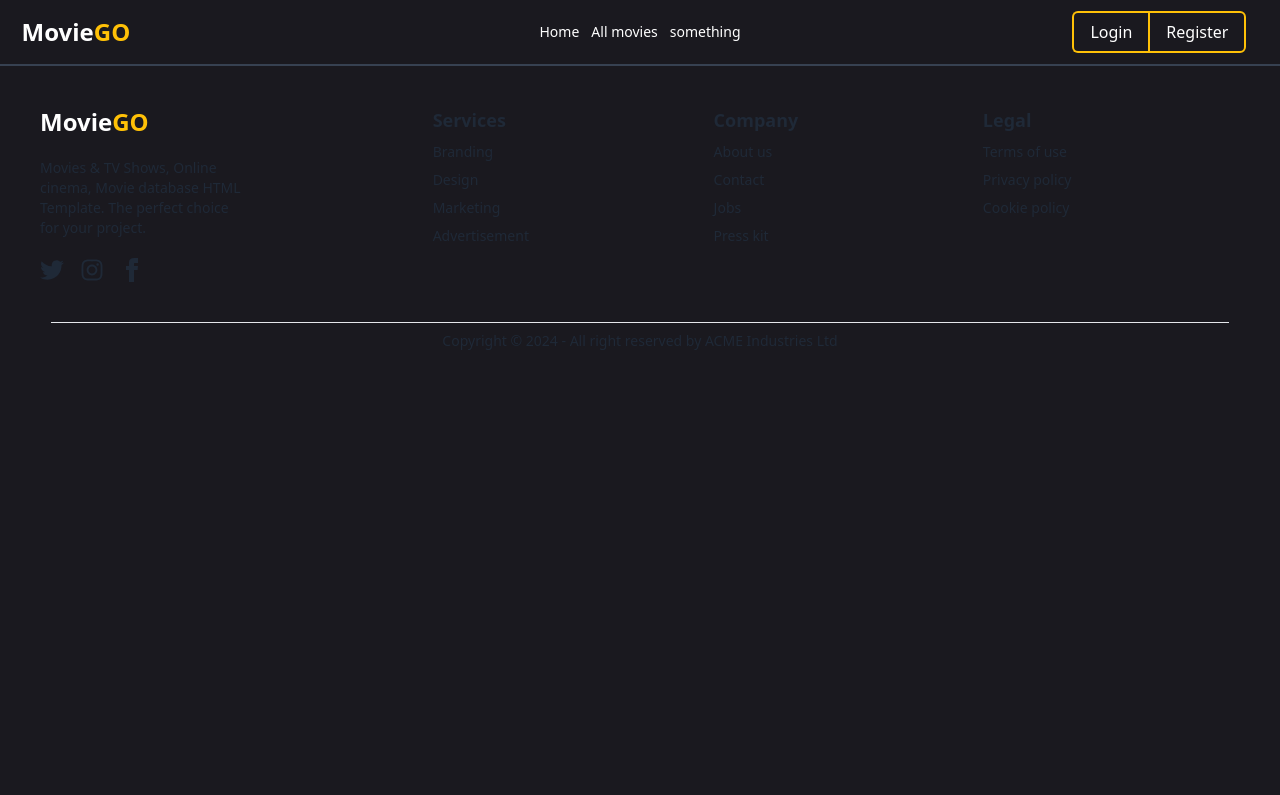
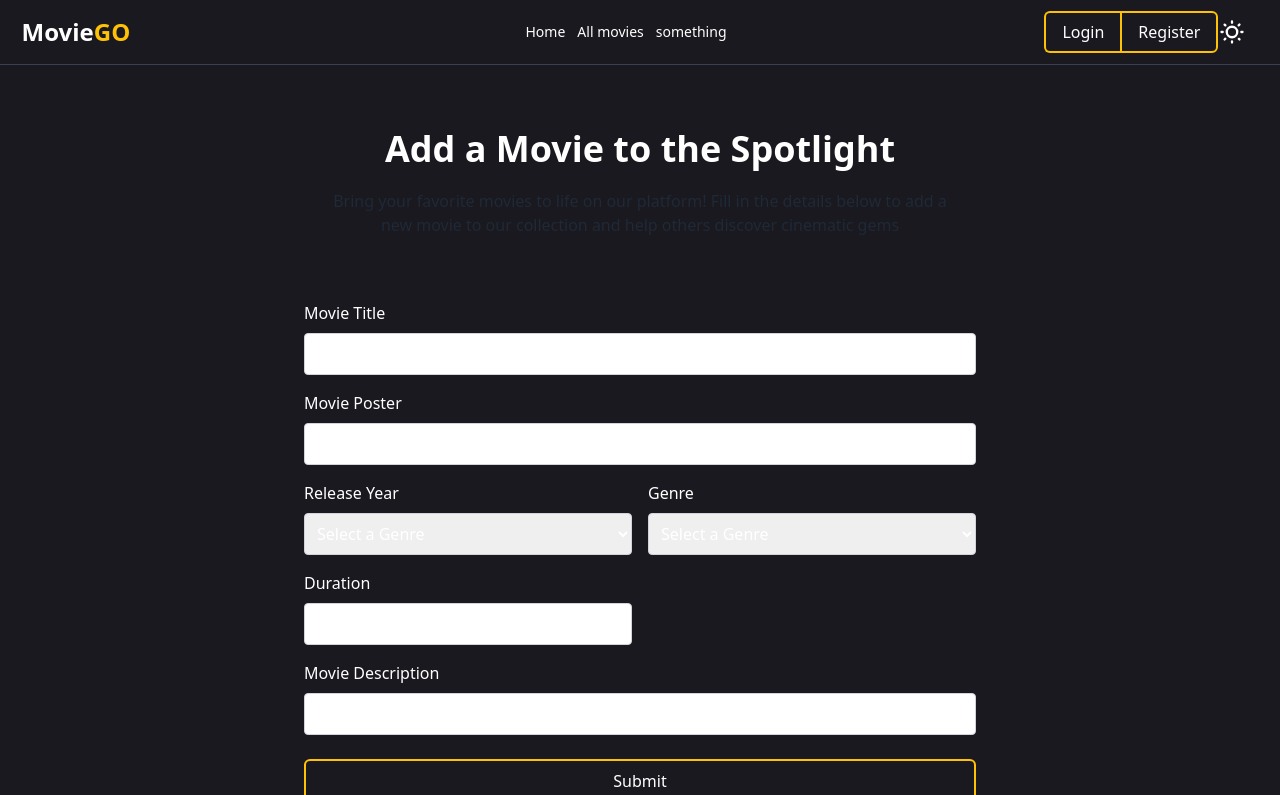
Before and after one commit to Fariya-Khan-Web/MovieGo, a React (Vite) app: page /addmovie in a window 1280 px wide. Shown: the top 795 px of the page. Built offline with nearby package versions, Linux system fonts and the light colour scheme; no server answers.

Commit message:
feat: react-form-hook in add movie

```diff
--- a/package.json
+++ b/package.json
@@ -15,8 +15,10 @@
     "match-sorter": "^8.0.0",
     "react": "^18.3.1",
     "react-dom": "^18.3.1",
+    "react-hook-form": "^7.53.2",
     "react-icons": "^5.4.0",
     "react-router-dom": "^7.0.2",
+    "react-simple-star-rating": "^5.1.7",
     "react-toastify": "^10.0.6",
     "sort-by": "^1.2.0",
     "swiper": "^11.1.15"
--- a/src/Components/Common/Navbar.jsx
+++ b/src/Components/Common/Navbar.jsx
@@ -15,16 +15,16 @@ const Navbar = () => {
 
     const links =
         <>
-            <Link className='hover:text-[#ffc107]'>Home</Link>
-            <Link className='md:mx-3 hover:text-[#ffc107]'>All movies</Link>
+            <Link to='/' className='hover:text-[#ffc107]'>Home</Link>
+            <Link to='/allmovie' className='md:mx-3 hover:text-[#ffc107]'>All movies</Link>
             {
                 user &&
                 <>
-                    <Link className='hover:text-[#ffc107]'>Add Movies</Link>
-                    <Link className='md:mx-3 hover:text-[#ffc107]'>My Favorites</Link>
+                    <Link to='/addmovie' className='hover:text-[#ffc107]'>Add Movies</Link>
+                    <Link to='/favorites' className='md:mx-3 hover:text-[#ffc107]'>My Favorites</Link>
                 </>
             }
-            <Link className='hover:text-[#ffc107]'>something</Link>
+            <Link to='/' className='hover:text-[#ffc107]'>something</Link>
         </>
 
 
@@ -64,10 +64,16 @@ const Navbar = () => {
                     {
                         user ?
                             <div className='flex'>
-                                <div className="btn btn-ghost btn-circle avatar">
-                                    <img className='w-full rounded-full'
-                                        alt="avatar"
-                                        src={user.photoURL} />
+                                <div className='flex group relative'>
+
+                                    <div className="btn btn-ghost btn-circle avatar">
+                                        <img className='w-full rounded-full'
+                                            alt="avatar"
+                                            src={user.photoURL} />
+                                    </div>
+
+                                    <div className='p-2 px-4 absolute top-12 -left-4 z-20 bg-[#1a191f] border border-gray-700 text-xl font-semibold rounded opacity-0 group-hover:opacity-100'>{user.displayName}</div>
+
                                 </div>
                                 <Link onClick={handleSignOut} className="py-2 mx-2 px-4 border-2 border-[#ffc107] rounded-md hover:rounded-2xl">Sign Out</Link>
                             </div>
@@ -78,6 +84,31 @@ const Navbar = () => {
                             </div>
                     }
                 </div>
+
+
+                {/* theme controll */}
+                <label className="swap swap-rotate">
+                    {/* this hidden checkbox controls the state */}
+                    <input type="checkbox" className="theme-controller" value="synthwave" />
+
+                    {/* sun icon */}
+                    <svg
+                        className="swap-off h-7 w-7 fill-current"
+                        xmlns="http://www.w3.org/2000/svg"
+                        viewBox="0 0 24 24">
+                        <path
+                            d="M5.64,17l-.71.71a1,1,0,0,0,0,1.41,1,1,0,0,0,1.41,0l.71-.71A1,1,0,0,0,5.64,17ZM5,12a1,1,0,0,0-1-1H3a1,1,0,0,0,0,2H4A1,1,0,0,0,5,12Zm7-7a1,1,0,0,0,1-1V3a1,1,0,0,0-2,0V4A1,1,0,0,0,12,5ZM5.64,7.05a1,1,0,0,0,.7.29,1,1,0,0,0,.71-.29,1,1,0,0,0,0-1.41l-.71-.71A1,1,0,0,0,4.93,6.34Zm12,.29a1,1,0,0,0,.7-.29l.71-.71a1,1,0,1,0-1.41-1.41L17,5.64a1,1,0,0,0,0,1.41A1,1,0,0,0,17.66,7.34ZM21,11H20a1,1,0,0,0,0,2h1a1,1,0,0,0,0-2Zm-9,8a1,1,0,0,0-1,1v1a1,1,0,0,0,2,0V20A1,1,0,0,0,12,19ZM18.36,17A1,1,0,0,0,17,18.36l.71.71a1,1,0,0,0,1.41,0,1,1,0,0,0,0-1.41ZM12,6.5A5.5,5.5,0,1,0,17.5,12,5.51,5.51,0,0,0,12,6.5Zm0,9A3.5,3.5,0,1,1,15.5,12,3.5,3.5,0,0,1,12,15.5Z" />
+                    </svg>
+
+                    {/* moon icon */}
+                    <svg
+                        className="swap-on h-7 w-7 fill-current"
+                        xmlns="http://www.w3.org/2000/svg"
+                        viewBox="0 0 24 24">
+                        <path
+                            d="M21.64,13a1,1,0,0,0-1.05-.14,8.05,8.05,0,0,1-3.37.73A8.15,8.15,0,0,1,9.08,5.49a8.59,8.59,0,0,1,.25-2A1,1,0,0,0,8,2.36,10.14,10.14,0,1,0,22,14.05,1,1,0,0,0,21.64,13Zm-9.5,6.69A8.14,8.14,0,0,1,7.08,5.22v.27A10.15,10.15,0,0,0,17.22,15.63a9.79,9.79,0,0,0,2.1-.22A8.11,8.11,0,0,1,12.14,19.73Z" />
+                    </svg>
+                </label>
             </div>
         </div>
     );
--- a/src/Components/Error/ErrorPage.jsx
+++ b/src/Components/Error/ErrorPage.jsx
@@ -1,7 +1,10 @@
 import React from 'react';
 import cd from '../../assets/cd.png'
+import { Navigate, useNavigate } from 'react-router-dom';
 
 const ErrorPage = () => {
+
+    const navigate = useNavigate()
 
     const handleBack =()=>{
         navigate('/')
--- a/src/Components/Layouts/AddMovie.jsx
+++ b/src/Components/Layouts/AddMovie.jsx
@@ -1,9 +1,142 @@
-import React from 'react';
+import React, { useState } from 'react';
+import { useForm } from "react-hook-form";
+
 
 const AddMovie = () => {
+
+    const { register, handleSubmit, watch, formState: { errors } } = useForm();
+    const [rating, setRating] = useState(0);
+
+    const urlValidation = /^(https?:\/\/.*\.(?:png|jpg|jpeg|gif|bmp|svg))$/i;
+
+    const onSubmit = data => {
+        console.log(data);
+
+
+
+    }
+
+
+
     return (
         <div>
+            <div className='text-center w-[94%] md:w-2/3 lg:w-1/2 mx-auto'>
+                <h1 className='text-4xl font-semibold mt-16'>Add a Movie to the Spotlight</h1>
+                <p className='text-base-content my-5'>Bring your favorite movies to life on our platform! Fill in the details below to add a new movie to our collection and help others discover cinematic gems</p>
+            </div>
 
+            <form className='max-w-2xl w-[90%] mx-auto my-10 md:my-16' onSubmit={handleSubmit(onSubmit)}>
+
+                {/* title */}
+                <div className="mb-4">
+                    <label className="block mb-2 font-medium">Movie Title</label>
+                    <input
+                        className="w-full p-2 border border-gray-300 rounded"
+                        {...register("title", {
+                            required: "Title is required",
+                            minLength: {
+                                value: 2,
+                                message: "Title must be at least 2 characters long",
+                            },
+                        })}
+                    />
+                    {errors.title && <p className="text-red-500 text-sm">{errors.title.message}</p>}
+                </div>
+
+                {/* poster */}
+                <div className="mb-4">
+                    <label className="block mb-2 font-medium">Movie Poster</label>
+                    <input
+                        className="w-full p-2 border border-gray-300 rounded"
+                        {...register("Poster", {
+                            required: "Photo URL is required",
+                            pattern: {
+                                value: urlValidation,
+                                message: 'please enter a valid url'
+                            }
+                        })}
+                    />
+                    {errors.Poster && <p className="text-red-500 text-sm">{errors.Poster.message}</p>}
+                </div>
+
+                <div className='grid gap-4 md:grid-cols-2'>
+
+                    {/* Year */}
+                    <div className="mb-4">
+                        <label className="block mb-2  font-medium">Release Year</label>
+                        <select
+                            className="w-full p-2 border border-gray-300 rounded"
+                            {...register("year", { required: "Enter a year" })}
+                        >
+                            <option value="">Select a Genre</option>
+                            <option value="2024">2024</option>
+                            <option value="2023">2023</option>
+                            <option value="2022">2022</option>
+                            <option value="2021">2021</option>
+                            <option value="2020">2020</option>
+                        </select>
+                        {errors.year && <p className="text-red-500 text-sm">{errors.year.message}</p>}
+                    </div>
+
+
+                    {/* Genre */}
+                    <div className="mb-4">
+                        <label className="block mb-2 font-medium">Genre</label>
+                        <select
+                            className="w-full p-2 border border-gray-300 rounded"
+                            {...register("genre", { required: "Genre is required" })}
+                        >
+                            <option value="">Select a Genre</option>
+                            <option value="Action">Action</option>
+                            <option value="Drama">Drama</option>
+                            <option value="Comedy">Comedy</option>
+                            <option value="Horror">Horror</option>
+                            <option value="Sci-Fi">Sci-Fi</option>
+                        </select>
+                        {errors.genre && <p className="text-red-500 text-sm">{errors.genre.message}</p>}
+                    </div>
+
+                </div>
+
+
+                <div className='grid gap-4 md:grid-cols-2'>
+
+                    {/* Duration */}
+                    <div className="mb-4">
+                        <label className="block mb-2 font-medium">Duration</label>
+                        <input
+                            className="w-full p-2 border border-gray-300 rounded"
+                            {...register("duration", { required: "Movie duration must be 59+",
+                                min: 60, message:'minmum 60' })}
+                        />
+                        {errors.duration && <p className="text-red-500 text-sm">{errors.duration.message}</p>}
+                    </div>
+
+                    {/* Rating */}
+
+
+                </div>
+
+
+                {/* Description */}
+                <div className="mb-4">
+                    <label className="block mb-2 font-medium">Movie Description</label>
+                    <input
+                        className="w-full p-2 border border-gray-300 rounded"
+                        {...register("description", {
+                            required: "Provide a short description",
+                            minLength: {
+                                value: 10,
+                                message: "Title must be at least 10 characters long",
+                            },
+                        })}
+                    />
+                    {errors.description && <p className="text-red-500 text-sm">{errors.description.message}</p>}
+                </div>
+
+
+                <input type="submit" className="p-2 w-full my-2 border-2 border-[#ffc107] rounded-md hover:rounded-2xl" />
+            </form>
         </div>
     );
 };
```
Also changed, not shown: src/Components/HomeComp/Slider.jsx (+6 -6 lines), 1 other file (tests, documents, lock files or other folders).
